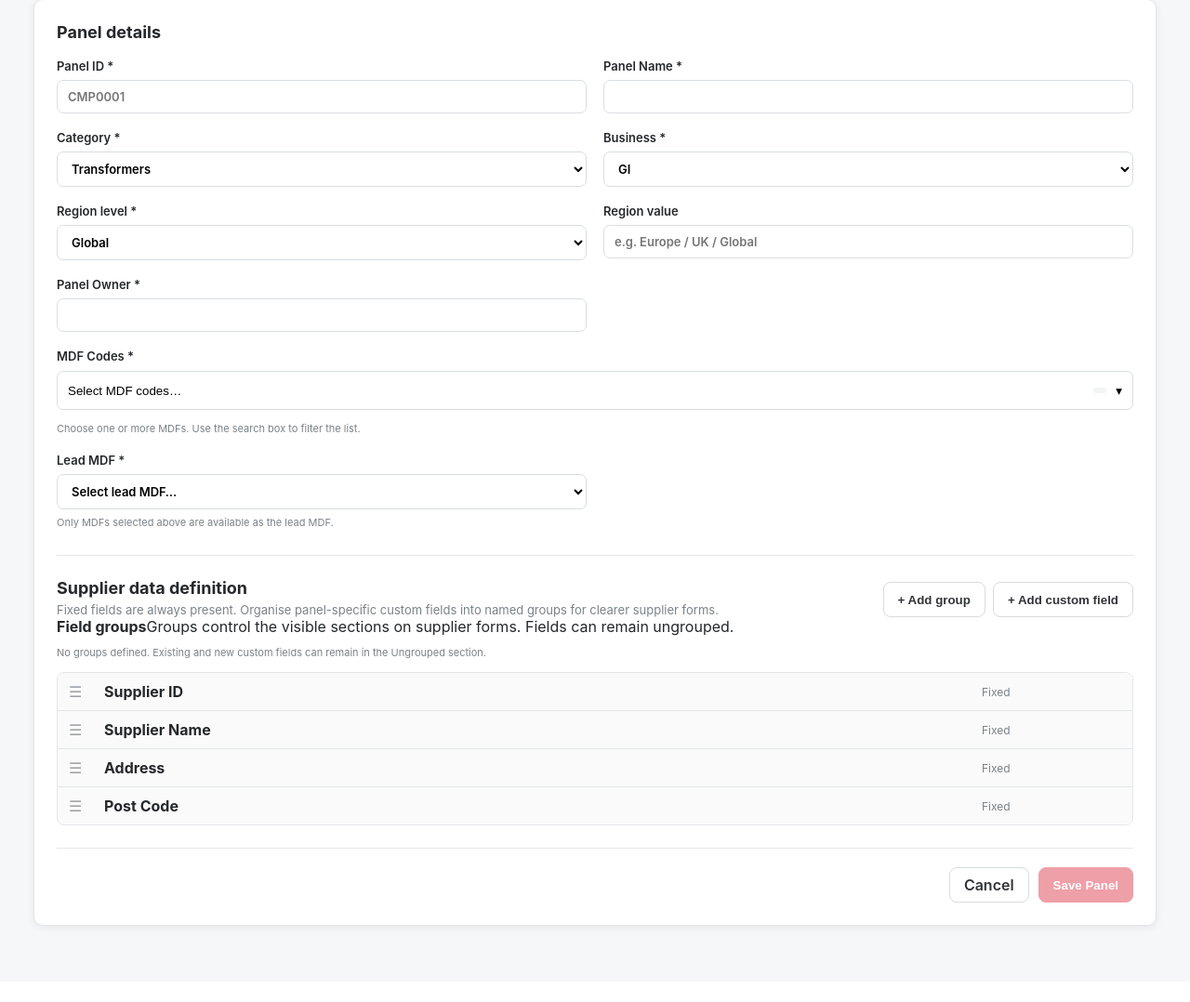
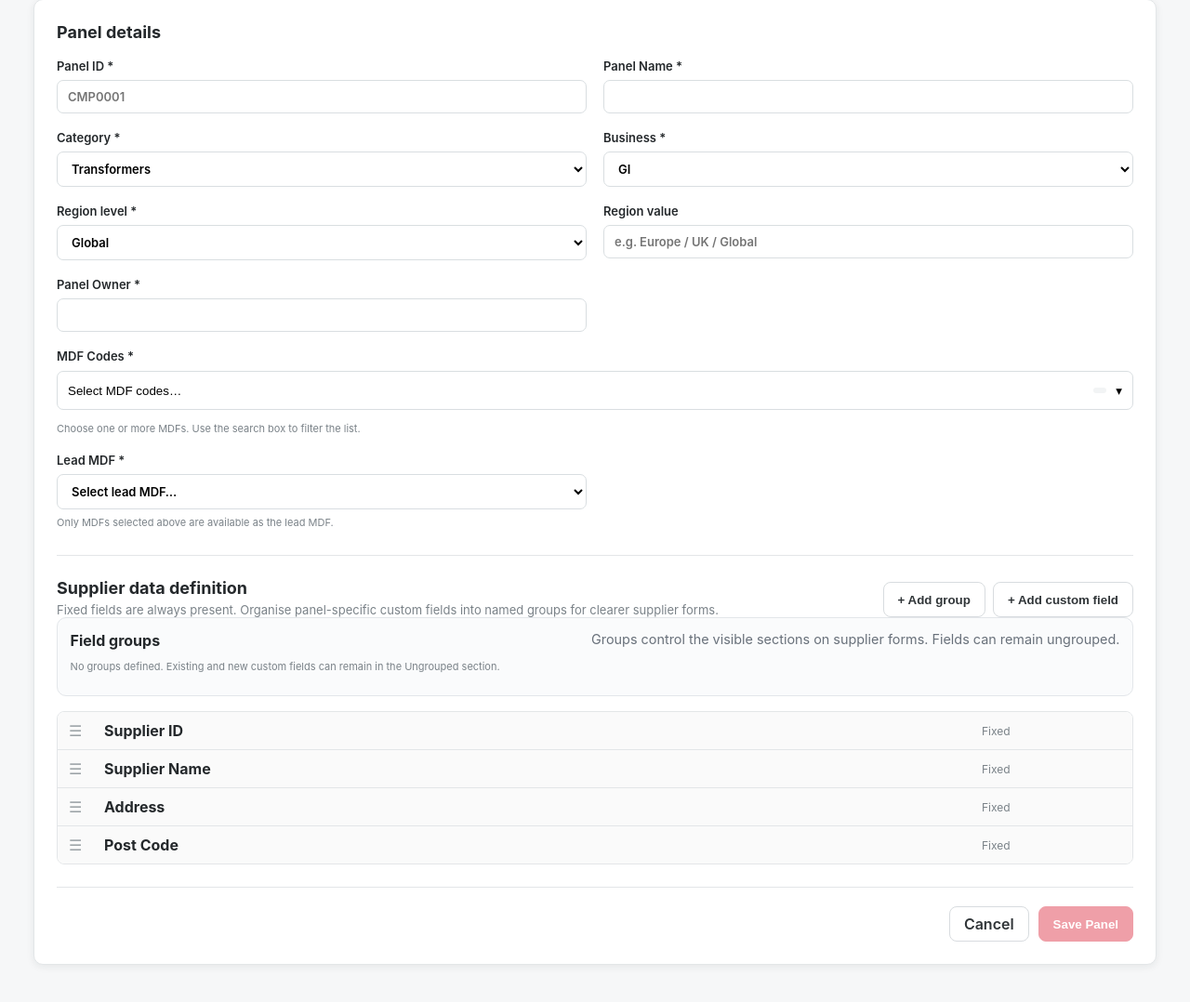
Before and after one commit to zageabb/CatManager, a Flask app: page /panels/new in a window 1280 px wide. Shown: the part 217-1295 px from the top of the page at 93% size. Before the commit the page ends 1219 px from the top, so only its background shows below. Run offline with Flask 3, Linux system fonts and the light colour scheme; data comes from the database, SQL or seed files in the repository; some libraries are stand-ins or nearby versions.

Commit message:
Style grouped custom field UI

```diff
--- a/static/app.css
+++ b/static/app.css
@@ -26,3 +26,86 @@
 
 .settings-grid{display:grid;grid-template-columns:repeat(2,minmax(0,1fr));gap:14px}.settings-card{display:grid;grid-template-columns:44px minmax(0,1fr) auto;gap:14px;align-items:center;padding:18px;border:1px solid var(--line);border-radius:10px;background:#fff;color:inherit;text-decoration:none;box-shadow:0 2px 8px rgba(23,35,44,.04)}.settings-card:hover{border-color:#c8cdd0;box-shadow:0 6px 18px rgba(23,35,44,.08)}.settings-card h2{margin:0 0 5px;font-size:16px}.settings-card p{margin:0;color:var(--muted);font-size:13px;line-height:1.45}.settings-card small{display:block;margin-top:7px;color:#6d757a}.settings-card-icon{width:40px;height:40px;border-radius:9px;background:#f5f1f2;display:flex;align-items:center;justify-content:center;font-weight:700;color:#b45e6a}.settings-card-arrow{font-size:24px;color:#9aa1a5}
 @media(max-width:720px){.settings-grid{grid-template-columns:1fr}}
+
+
+/* Custom field grouping */
+.field-group-editor {
+  margin: 0 0 1rem;
+  padding: 0.85rem;
+  border: 1px solid var(--border, #e3e6ea);
+  border-radius: 10px;
+  background: #fafbfc;
+}
+.field-group-editor-head {
+  display: flex;
+  justify-content: space-between;
+  gap: 1rem;
+  margin-bottom: 0.65rem;
+}
+.field-group-editor-head span {
+  color: #68707a;
+  font-size: 0.9rem;
+}
+.field-group-row {
+  display: grid;
+  grid-template-columns: 2rem minmax(180px, 1fr) auto;
+  gap: 0.55rem;
+  align-items: center;
+  padding: 0.45rem 0;
+  border-top: 1px solid #eceff2;
+}
+.field-group-row:first-child { border-top: 0; }
+.group-order {
+  width: 1.7rem;
+  height: 1.7rem;
+  display: inline-grid;
+  place-items: center;
+  border-radius: 999px;
+  background: #eef1f4;
+  color: #5c6570;
+  font-size: 0.8rem;
+  font-weight: 700;
+}
+.group-row-actions {
+  display: flex;
+  gap: 0.35rem;
+}
+.field-row.custom {
+  grid-template-columns: auto minmax(150px, 1.2fr) minmax(110px, .7fr) minmax(135px, .9fr) minmax(180px, 1.3fr) auto auto;
+}
+.supplier-form {
+  display: grid;
+  gap: 1rem;
+}
+.supplier-field-section {
+  padding: 1rem;
+  border: 1px solid #e5e8ec;
+  border-radius: 10px;
+  background: #fff;
+}
+.supplier-field-section > h2 {
+  margin-top: 0;
+  padding-bottom: 0.55rem;
+  border-bottom: 1px solid #eceff2;
+}
+.custom-field-group > h2 {
+  font-size: 1.05rem;
+}
+.grouped-table .group-header-row th {
+  text-align: center;
+  background: #f4f6f8;
+  border-bottom: 1px solid #dfe3e7;
+  font-size: 0.82rem;
+  letter-spacing: 0.01em;
+}
+@media (max-width: 900px) {
+  .field-group-row {
+    grid-template-columns: 2rem 1fr;
+  }
+  .group-row-actions {
+    grid-column: 2;
+  }
+  .field-row.custom {
+    grid-template-columns: auto 1fr;
+  }
+}
```
